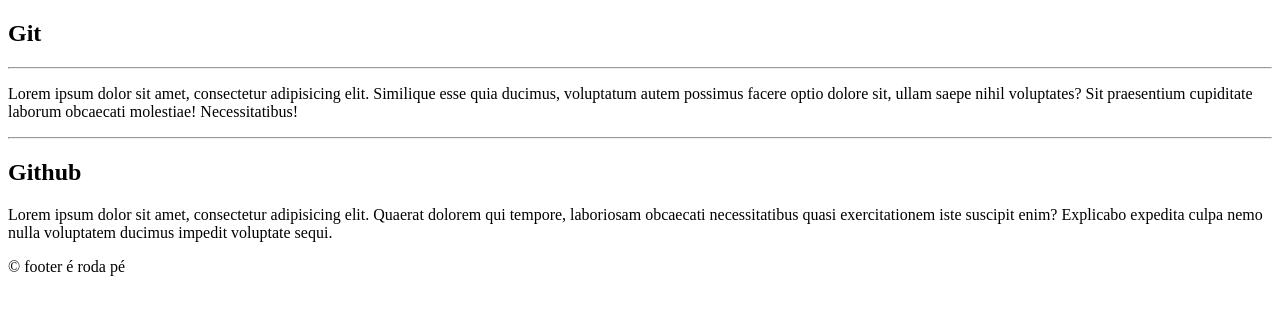
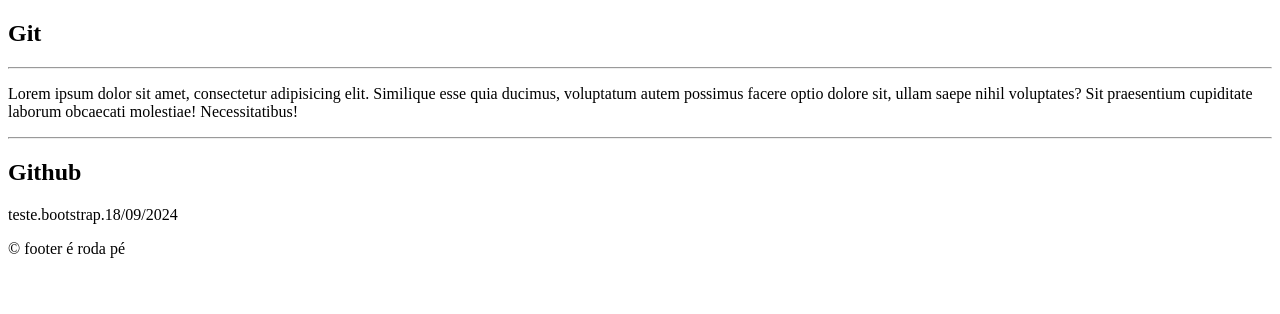
Before and after one commit to yasmim-pigmeu/site_ayala, a plain HTML site: page index.html in a window 1280 px wide. Drawn offline with Linux system fonts and the light colour scheme.

Commit message:
Update index.html

```diff
--- a/index.html
+++ b/index.html
@@ -27,9 +27,7 @@
             <hr>
             <h2>Github</h2>
             <p>
-                Lorem ipsum dolor sit amet, consectetur adipisicing elit. Quaerat dolorem qui tempore, laboriosam
-                obcaecati necessitatibus quasi exercitationem iste suscipit enim? Explicabo expedita culpa nemo nulla
-                voluptatem ducimus impedit voluptate sequi.
+               teste.bootstrap.18/09/2024
             </p>
         </article>
 
```
